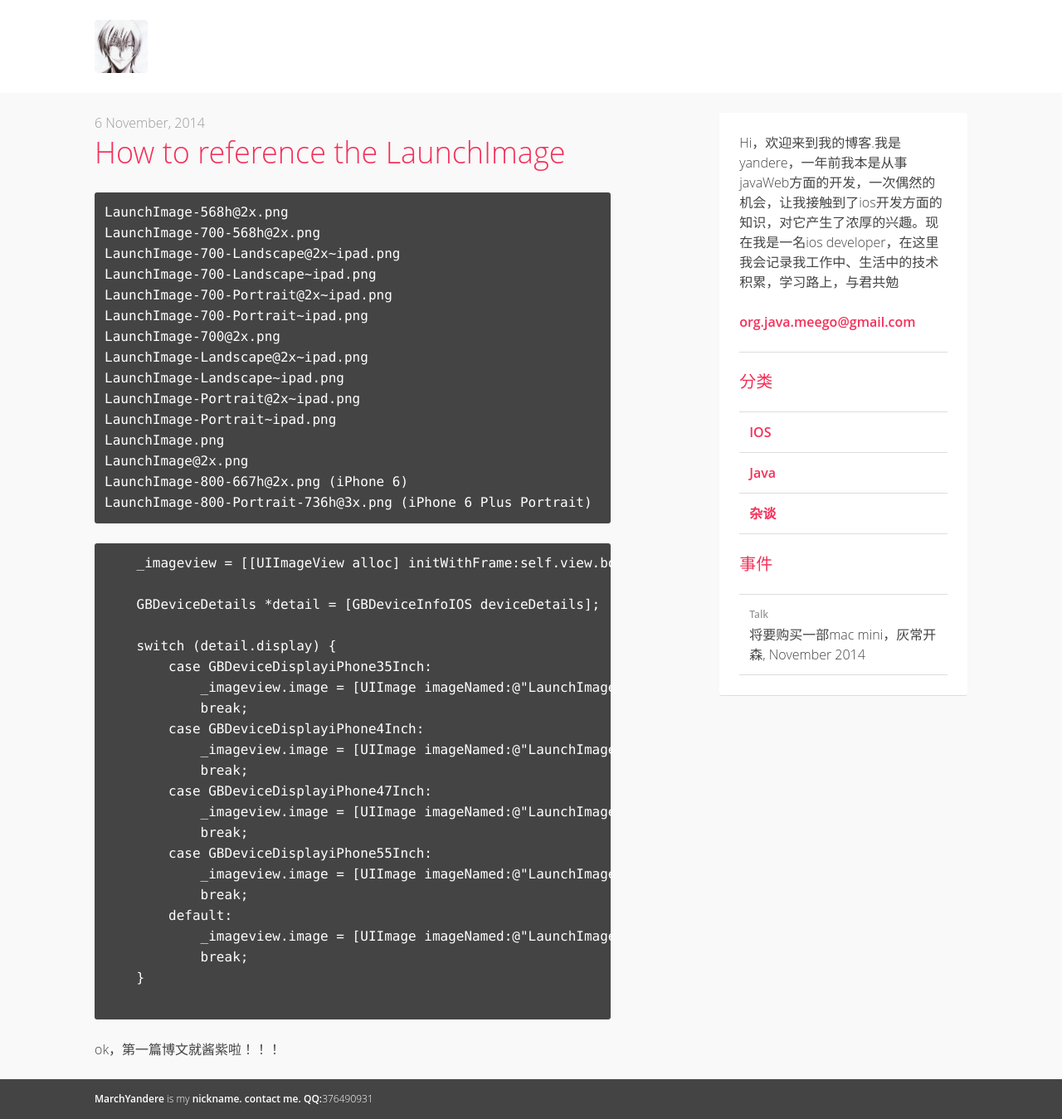
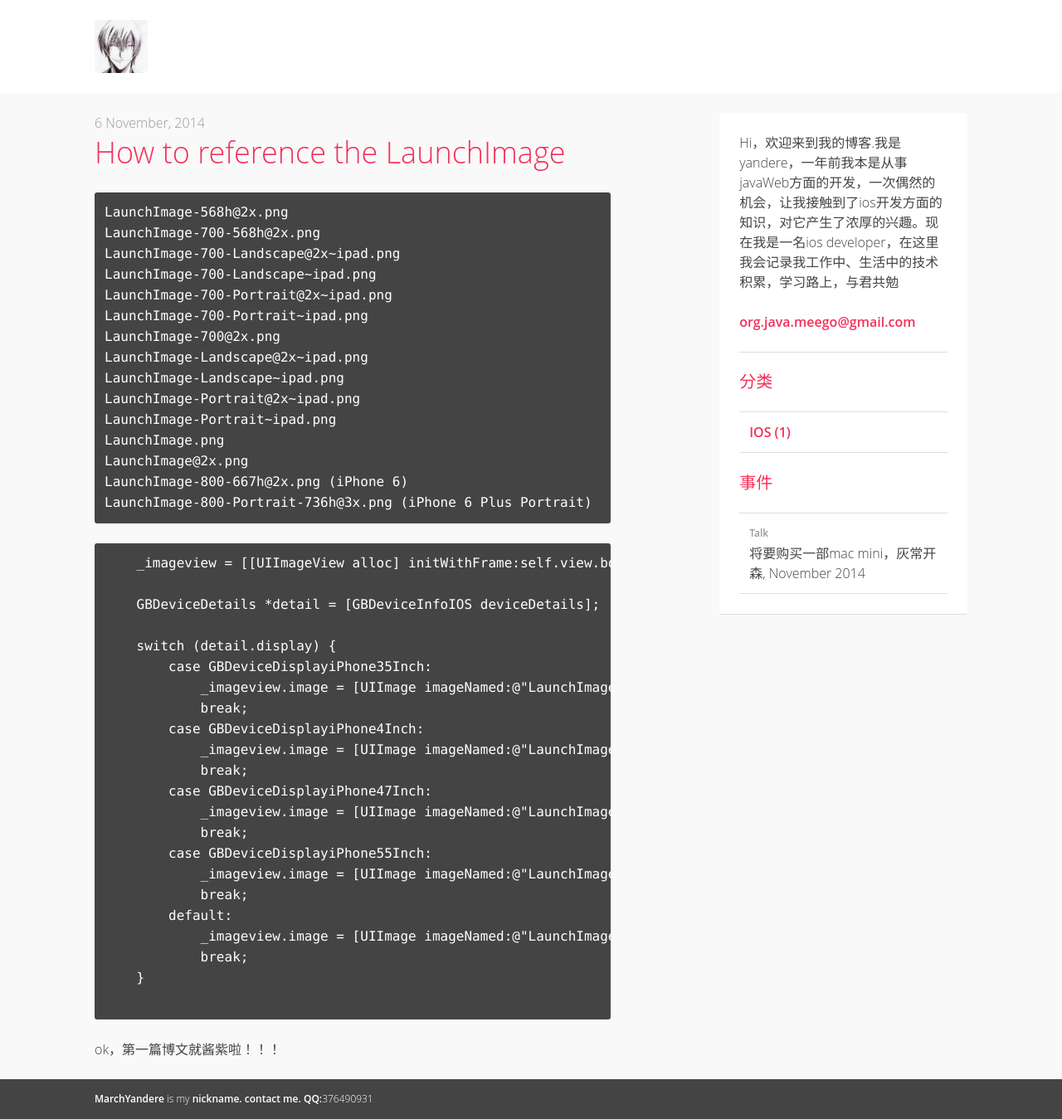
Before and after one commit to MarchYandere/MarchYandere.github.io, a Jekyll site: the page built from _posts/2014-11-06-how-to-reference-the-LaunchImage.md, in a window 1280 px wide. Shown: the whole page at 83% size. Built offline with Jekyll 4.4.1, drawn with Linux system fonts in a browser that asks for light colours; Markdown is read by kramdown in place of the engine named in the settings.

Commit message:
update category

```diff
--- a/_includes/category.html
+++ b/_includes/category.html
@@ -8,9 +8,9 @@
 			<h4>分类</h4>
 
 			<ul class="[ list-ui  list-ui--small ]  mb">
-    			<li><a href="#">IOS</a></li>
-    			<li><a href="#">Java</a></li>
-    			<li><a href="#">杂谈</a></li>
+            	{% for cat in site.categories %}
+    				<li><a href="{{ site.baseurl }}/categories/{{ cat[0] }}">{{ cat[0] }} ({{ cat | last | size}})</a></li>
+                {% endfor %}
 			</ul>
 
 			<h4>事件</h4>
```
